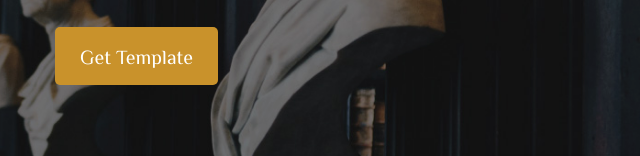
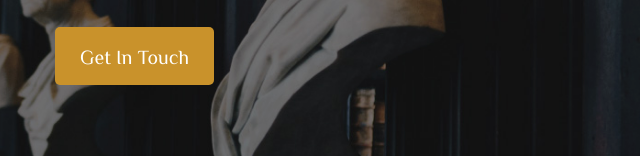
Before and after one commit to diconlogy/justicefordebtcounsellors, a plain HTML site: page index.html in a window 1280 px wide. Shown: the part 644-800 px from the top of the page, 0-640 px from the left. Drawn offline with nearby package versions, Linux system fonts and the light colour scheme; a script that the page names is missing; files whose address does not match are found by name.

Commit message:
project push-2

```diff
--- a/index.html
+++ b/index.html
@@ -146,7 +146,7 @@
                                 <p>Lorem Ipsum is simply dummy text of the printing and typesetting industry. </p>
                             </div><!-- /.hero-desc -->
                             <div class="form-group-btn">
-                                <a class="btn btn-primary" href="#">Get Template</a>
+                                <a class="btn btn-primary" href="#">Get In Touch</a>
                             </div><!-- /.form-group-btn -->
                         </div><!-- /.hero-content-area -->
                     </div>
```
